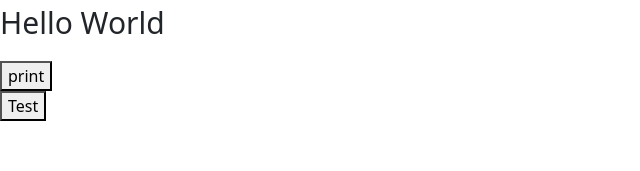
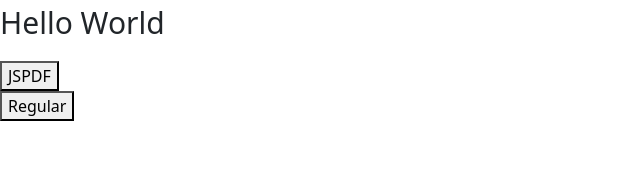
Before and after one commit to ErixXxYeas/MonkeyLab, a React (Create React App) app: page / in a window 1280 px wide. Shown: the top 171 px of the page, without its empty margins (0-640 px from the left). Built offline with nearby package versions, Linux system fonts and the light colour scheme.

Commit message:
feature - Eval_to_PDF image can be printed

```diff
--- a/src/Pages/PDF.js
+++ b/src/Pages/PDF.js
@@ -5,27 +5,36 @@ import Butt from "../components/button";
 import Printer from "../components/printer";
 import { renderToString } from "react-dom/server";
 import N29 from "./N-29_Test";
+import domtoimage from "dom-to-image";
 
 const PDF = () => {
   const doc = new jsPDF({ orientation: "landscape" });
 
   const test = () => {
-    const string = renderToString(<N29></N29>);
-    doc.html(string, {
-      callback: function (doc) {
-        doc.save("test-Print");
-      },
+    var node = document.getElementById("print");
+    domtoimage.toPng(node).then(function (dataUrl) {
+      var img = new Image();
+      img.src = dataUrl;
+      doc.addImage(img, "Png", 0, 0, 0, 0);
+      doc.autoPrint(doc);
+      doc.save("ben");
     });
     console.log("tested");
   };
+
+  const test2 = () => {
+    window.print;
+  };
+
   return (
     <React.Fragment>
       <div id="print">
         <p className={css.h1}>Hello World</p>
-      </div>
-      <div>
-        <Butt name={"print"} event={test}></Butt>
-        <button onClick={test}>Test</button>
+
+        <div>
+          <Butt name={"JSPDF"} event={test}></Butt>
+          <button onClick={test2}>Regular</button>
+        </div>
       </div>
     </React.Fragment>
   );
```
